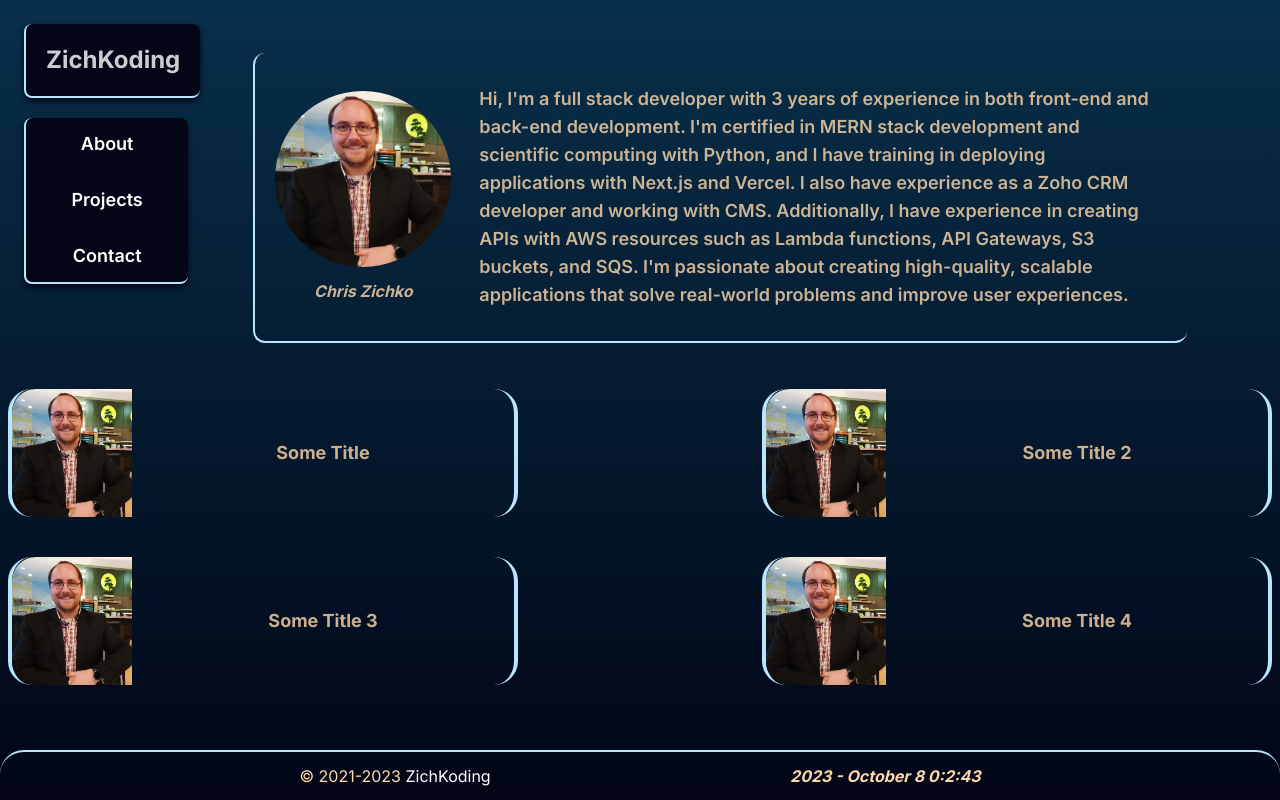
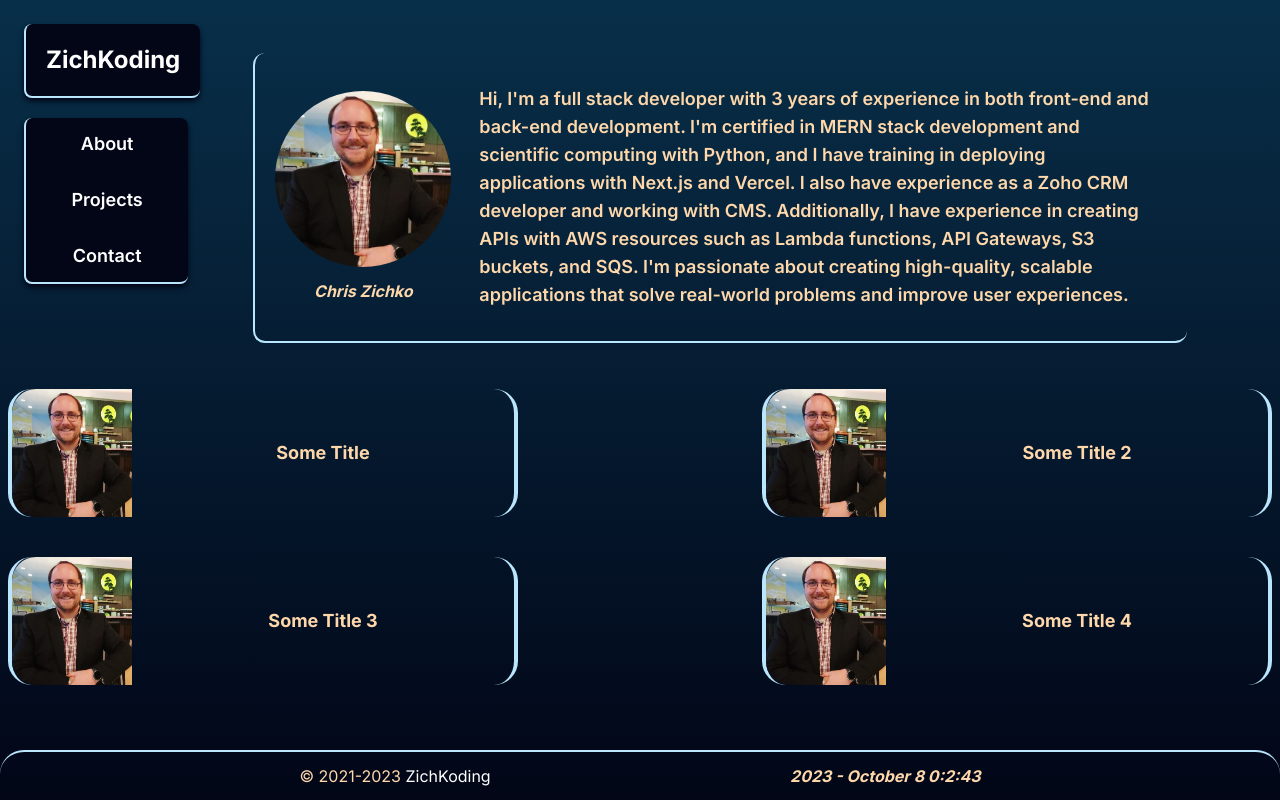
Before and after one commit to ZichKoding/ZichKoding.github.io, a Next.js app: page / in a window 1280 px wide. Built offline with nearby package versions, Linux system fonts and the light colour scheme.

Commit message:
minor style fixes

```diff
--- a/app/about/page.tsx
+++ b/app/about/page.tsx
@@ -7,7 +7,7 @@ export default function About() {
     <>
       <main className="flex flex-grow justify-center items-center sm:ml-36">
         <div className="flex flex-col justify-evenly w-10/12 p-3 px-10 items-center
-                      text-orange-200 text-opacity-80 border-b-2 border-r-2 md:border-r-0 md:border-l-2
+                      text-orange-200 border-b-2 border-r-2 md:border-r-0 md:border-l-2
                       border-sky-200 rounded-lg md:flex-row md:w-3/4 md:h-4/5 md:justify-center md:items-center">
           <h3 className="w-10/12 text-3xl text-op font-extrabold py-5">
             A Little About Me...
--- a/app/page.tsx
+++ b/app/page.tsx
@@ -6,7 +6,7 @@ export default function Home() {
     <main className="flex flex-grow flex-col justify-evenly">
       <div className="flex flex-col gap-12 h-fit items-center sm:ml-40">
         <div className="flex flex-col justify-between w-10/12 h-full mt-7 p-3 items-center
-                        text-orange-200 text-opacity-80 border-b-2 border-r-2 md:border-r-0 md:border-l-2
+                        text-orange-200 border-b-2 border-r-2 md:border-r-0 md:border-l-2
                         border-sky-200 rounded-xl lg:flex-row">
           <div className="flex flex-col flex-shrink-0 gap-3 w-32 h-auto
                           overflow-hidden p-2 items-center sm:w-48 sm:h-auto">
--- a/components/FeaturedProjects.tsx
+++ b/components/FeaturedProjects.tsx
@@ -30,7 +30,7 @@ export default function FeaturedProjects() {
             <div className="flex flex-col px-2 items-center gap-10 md:grid lg:grid-cols-2">
                 {featuredProjects.map((project, index) => (
                     <div key={index} className={`w-10/12 lg:w-10/12 md:w-3/4  h-20 sm:h-32
-                                                text-orange-200 text-opacity-80 border-l-4
+                                                text-orange-200 border-l-4
                                                 border-r-4 border-sky-200 hover:text-white
                                                 rounded-3xl  flex flex-row justify-center
                                                 items-center text-center
--- a/components/Header.tsx
+++ b/components/Header.tsx
@@ -5,7 +5,7 @@ export default function Header() {
         <>
             <header className="sticky sm:absolute top-0 flex sm:flex-col gap-2 sm:gap-5
                                 p-3 sm:p-6 z-10 ml-auto">
-                <Link href="/" className="text-opacity-80 border-b-2 border-r-2 md:border-r-0 md:border-l-2
+                <Link href="/" className="border-b-2 border-r-2 md:border-r-0 md:border-l-2
                                         border-sky-200 text-white hover:text-orange-200 p-3 sm:p-5 h-fit
                                         text-2xl align-center font-bold rounded-lg bg-slate-950
                                         shadow-md shadow-slate-950">
@@ -13,7 +13,7 @@ export default function Header() {
                 </Link>
                 <nav className="flex flex-col gap-7 items-center
                                 justify-between text-lg font-semibold
-                                text-opacity-80 border-b-2 border-r-2 md:border-r-0 md:border-l-2
+                                border-b-2 border-r-2 md:border-r-0 md:border-l-2
                                 border-sky-200 shadow-md shadow-slate-950
                                 bg-slate-950 p-3 mr-3 rounded-lg">
                     <Link href="/about" className="text-white hover:text-orange-200
```
